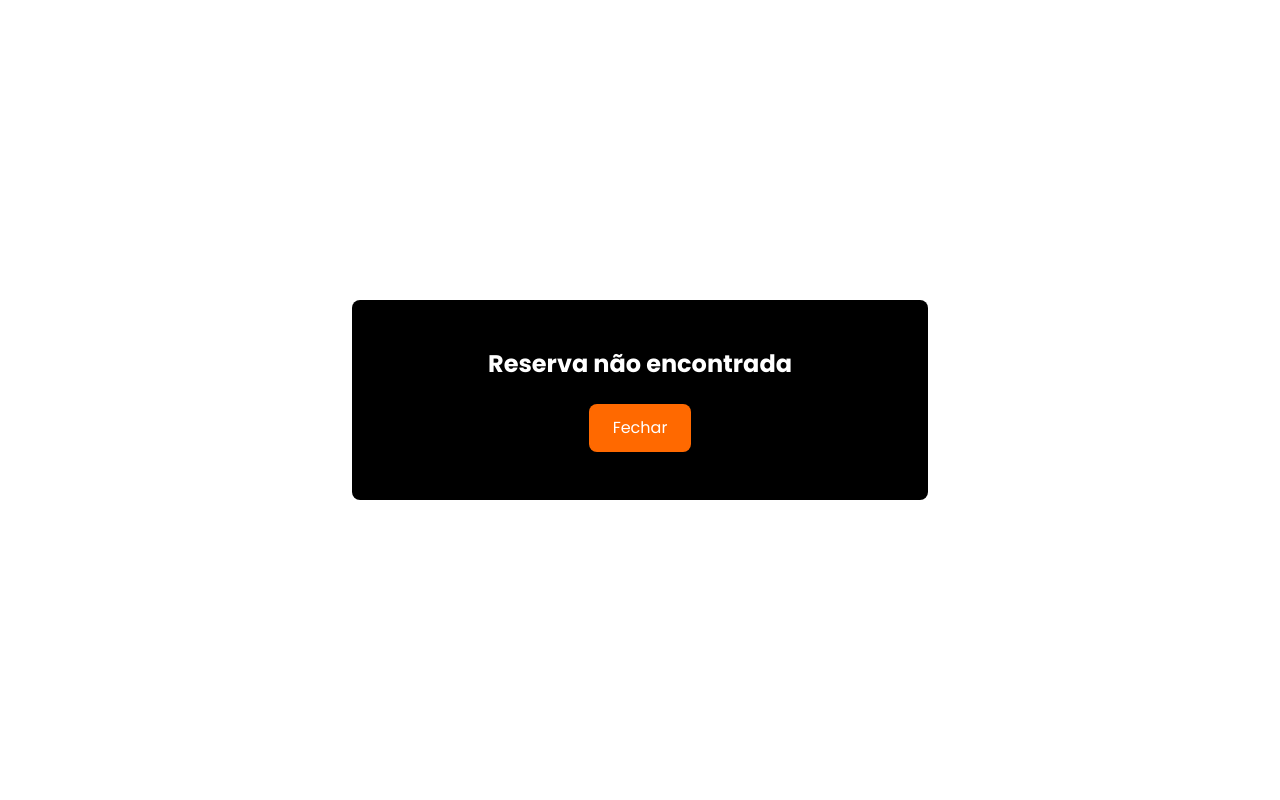
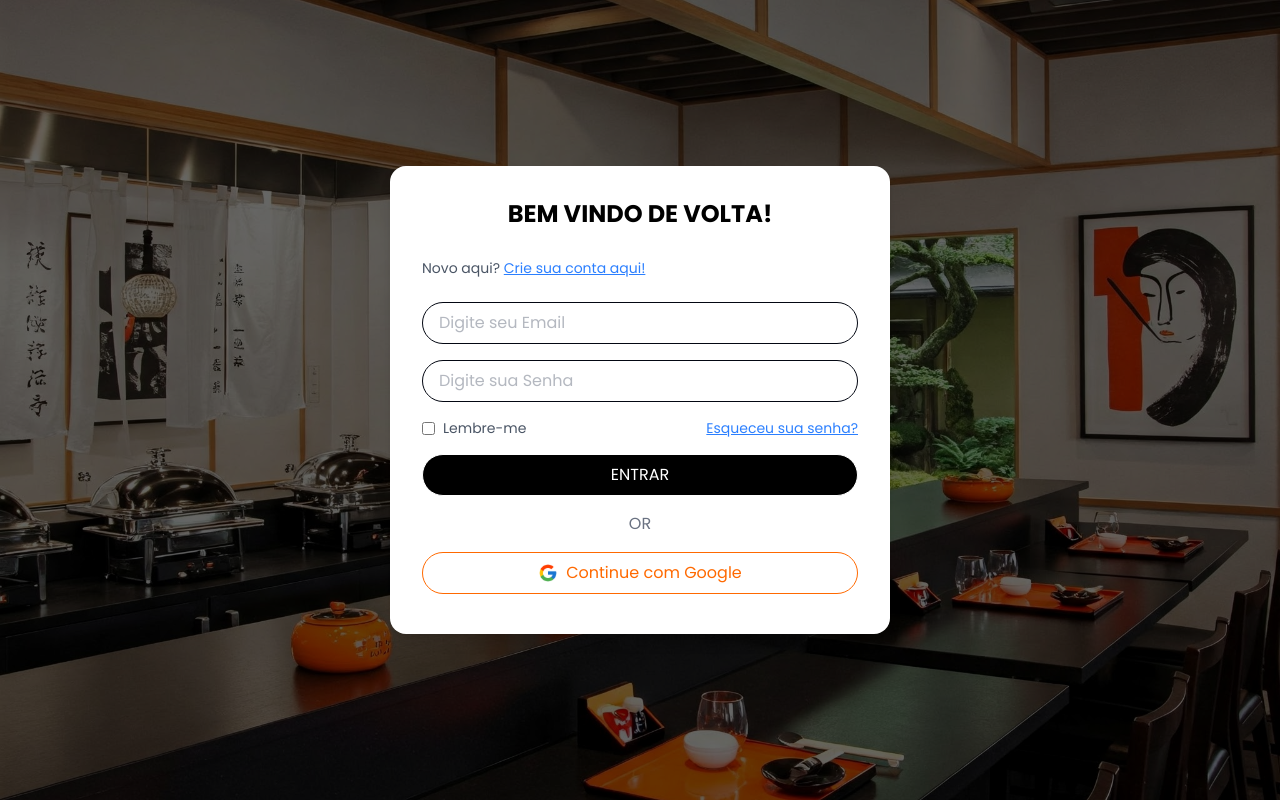
Before and after one commit to joaosilvaz/restaurant-reservation-frontend, a Next.js app in the folder restaurant-reservation/: page /delete in a window 1280 px wide. Built offline with nearby package versions, Linux system fonts and the light colour scheme.

Commit message:
[João] - Atualizando o login e cadastro, colocando verificação

```diff
--- a/restaurant-reservation/src/app/delete/page.tsx
+++ b/restaurant-reservation/src/app/delete/page.tsx
@@ -1,105 +1,110 @@
 "use client";
-import { useEffect, useState } from "react";
+import { useState } from "react";
+import { useRouter } from "next/navigation";
 
-interface Booking {
-    id: number;
-    telefoneCliente: string;
-    dataReserva: string;
-    horaReserva: string;
-    quantidadePessoas: number;
-    status: boolean;
-    mesa: number;
-}
+export default function LoginPage() {
+  const [email, setEmail] = useState("");
+  const [password, setPassword] = useState("");
+  const router = useRouter();
 
-export default function DeleteReservation() {
-    const [booking, setBooking] = useState<Booking | null>(null);
+  const isFormValid =
+    email.trim() !== "" &&
+    email.includes("@") &&
+    password.trim() !== "";
 
-    useEffect(() => {
-        const reserva = localStorage.getItem("reserva");
-        if (reserva) {
-            setBooking(JSON.parse(reserva));
-        }
-    }, []);
+  const handleGoogleLogin = () => {
+    window.location.href = "https://accounts.google.com/signin";
+  };
 
-    const handleDelete = async () => {
-        if (!booking) return;
-
-        const isConfirmed = window.confirm(
-            "Tem certeza que deseja excluir esta reserva? Esta ação não pode ser desfeita."
-        );
-
-        if (!isConfirmed) {
-            return;
-        }
+  const handleLogin = async () => {
     try {
-            const response = await fetch(`http://localhost:8080/bookings/${booking.id}`, {
-                method: "DELETE",
+      const response = await fetch("http://localhost:8080/usuarios", {
+        method: "POST",
+        headers: {
+          "Content-Type": "application/json",
+        },
+        body: JSON.stringify({
+          email,
+          password,
+        }),
       });
 
       if (response.ok) {
-                alert("Reserva excluída com sucesso!");
-                localStorage.removeItem("reserva");
-                window.location.href = "/#reservas";
+        // Aqui você pode redirecionar para a página principal
+        router.push("/");
       } else {
-                const errorText = await response.text();
-                console.error("Erro ao excluir reserva:", errorText);
-                alert("Erro ao excluir reserva: " + errorText);
+        alert("Email ou senha incorretos.");
       }
     } catch (error) {
-            console.error("Erro ao deletar reserva:", error);
-            alert("Erro inesperado ao excluir reserva.");
+      console.error("Erro ao fazer login:", error);
+      alert("Erro ao conectar com a API.");
     }
   };
 
-    if (!booking) {
   return (
-            <div className="fixed inset-0 flex items-center justify-center bg-white bg-opacity-50">
-                <div className="bg-black p-12 rounded-lg text-white max-w-xl w-full text-center">
-                    <h2 className="text-2xl font-bold">Reserva não encontrada</h2>
+    <div
+      className="flex justify-center items-center min-h-screen w-full bg-cover bg-center bg-black/60"
+      style={{
+        backgroundImage: "url('/images/bg-cadastro.jpg')",
+        backgroundBlendMode: "darken",
+      }}
+    >
+      <div className="bg-white p-8 rounded-2xl shadow-lg max-w-[500px] w-full">
+        <h2 className="text-2xl font-bold text-center mb-4 text-black pb-3">
+          BEM VINDO DE VOLTA!
+        </h2>
+        <p className="text-left text-sm text-gray-600 mb-6">
+          Novo aqui?{" "}
+          <a href="/cadastro" className="text-blue-500 underline">
+            Crie sua conta aqui!
+          </a>
+        </p>
+        <input
+          type="email"
+          placeholder="Digite seu Email"
+          maxLength={50}
+          value={email}
+          onChange={(e) => setEmail(e.target.value)}
+          className="w-full px-4 py-2 border border-gray-950 rounded-3xl mb-4 text-gray-500"
+        />
+        <input
+          type="password"
+          placeholder="Digite sua Senha"
+          maxLength={30}
+          value={password}
+          onChange={(e) => setPassword(e.target.value)}
+          className="w-full px-4 py-2 border border-gray-950 rounded-3xl mb-4 text-gray-500"
+        />
+        <div className="flex justify-between items-center mb-4">
+          <label className="flex items-center text-sm text-gray-600">
+            <input type="checkbox" className="mr-2 cursor-pointer" /> Lembre-me
+          </label>
+          <a href="#" className="text-blue-500 text-sm underline">
+            Esqueceu sua senha?
+          </a>
+        </div>
+
         <button
-                        onClick={() => (window.location.href = "/#reservas")}
-                        className="mt-6 bg-orange-500 text-white px-6 py-3 rounded-lg hover:bg-white hover:text-black cursor-pointer transition"
+          onClick={handleLogin}
+          disabled={!isFormValid}
+          className={`w-full py-2 rounded-3xl transition border ${isFormValid
+            ? "bg-black text-white hover:bg-white hover:text-black hover:border-black cursor-pointer"
+            : "bg-black text-white cursor-not-allowed"
+            }`}
         >
-                        Fechar
+          ENTRAR
+        </button>
+
+        <div className="text-center my-4 text-gray-500">OR</div>
+
+        <button
+          onClick={handleGoogleLogin}
+          className="w-full flex items-center justify-center border border-orange-500 text-orange-500 py-2 rounded-3xl mb-2 hover:bg-orange-500 hover:text-white transition cursor-pointer"
+        >
+          <img src="images/google.svg" alt="Google" className="w-5 h-5 mr-2" />{" "}
+          Continue com Google
         </button>
       </div>
     </div>
   );
 }
-
-    return (
-        <div className="fixed inset-0 flex items-center justify-center bg-white bg-opacity-50">
-            <div className="bg-black p-12 rounded-lg text-white max-w-xl w-full">
-                <h2 className="text-3xl font-bold text-center">
-                    Tem certeza que deseja excluir esta reserva?
-                </h2>
-                <p className="text-base text-white text-center mt-6">
-                    Essa ação não pode ser desfeita. Após a exclusão, os detalhes da
-                    reserva serão permanentemente removidos do sistema.
-                </p>
-
-                <div className="mt-10 text-lg text-center">
-                    <p><b>Data:</b> {booking.dataReserva}</p>
-                    <p><b>Horário:</b> {booking.horaReserva}</p>
-                    <p><b>Pessoas:</b> {booking.quantidadePessoas}</p>
-                    <p><b>Telefone:</b> {booking.telefoneCliente}</p>
-                </div>
-
-                <div className="flex justify-between mt-12 gap-4">
-                    <button
-                        onClick={handleDelete} // Chama a função handleDelete ao clicar no botão
-                        className="w-1/2 bg-white text-black font-bold py-3 rounded-lg hover:bg-black hover:text-white border border-white transition cursor-pointer"
-                    >
-                        Excluir Reserva
-                    </button>
-                    <button
-                        onClick={() => (window.location.href = "/#reservas")}
-                        className="w-1/3 bg-orange-500 text-white font-bold py-3 rounded-lg hover:bg-orange-600 transition cursor-pointer"
-                    >
-                        Fechar
-                    </button>
-                </div>
-            </div>
-        </div>
-    );
-}
--- a/restaurant-reservation/src/app/edit/page.tsx
+++ b/restaurant-reservation/src/app/edit/page.tsx
@@ -145,22 +145,6 @@ export default function EditReservation({ booking }: Props) {
             placeholder="Telefone"
           />
 
-          <input
-            type="text"
-            value={user}
-            onChange={(e) => setUser(e.target.value)}
-            className="w-full p-3 bg-white text-gray-700 rounded-lg focus:outline-none"
-            placeholder="Nome"
-          />
-
-          <input
-            type="email"
-            value={emailCliente}
-            onChange={(e) => setEmailCliente(e.target.value)}
-            className="w-full p-3 bg-white text-gray-700 rounded-lg focus:outline-none"
-            placeholder="Email"
-          />
-
           <div className="flex justify-between mt-4">
             <button
               type="submit"
--- a/restaurant-reservation/src/app/page.tsx
+++ b/restaurant-reservation/src/app/page.tsx
@@ -1,4 +1,4 @@
-
+"use client"
 import Hero from "@/components/banner";
 import Header from "../components/header";
 import About from "@/components/about";
--- a/restaurant-reservation/src/components/login.tsx
+++ b/restaurant-reservation/src/components/login.tsx
@@ -1,15 +1,36 @@
 "use client";
 import { useState } from "react";
 import Link from "next/link";
+import { useRouter } from "next/navigation";
 
 export default function LoginPage() {
   const [email, setEmail] = useState("");
   const [password, setPassword] = useState("");
+  const [error, setError] = useState("");
+  const router = useRouter();
 
-  const isFormValid = email.trim() !== "" && password.trim() !== "";
+  const isFormValid = email.trim() !== "" && email.includes("@") && password.trim() !== "";
 
-  const handleGoogleLogin = () => {
-    window.location.href = "https://accounts.google.com/signin";
+  const handleLogin = async (e: React.FormEvent) => {
+    e.preventDefault();
+    setError("");
+
+    try {
+      const response = await fetch("http://localhost:8080/usuarios");
+      const users = await response.json();
+
+      const user = users.find((u: any) => u.emailCliente === email && u.senha === password);
+
+
+      if (user) {
+        router.push("/");
+      } else {
+        setError("Email ou senha incorretos.");
+      }
+    } catch (err) {
+      console.error(err);
+      setError("Erro ao conectar com o servidor.");
+    }
   };
 
   return (
@@ -30,6 +51,7 @@ export default function LoginPage() {
             Crie sua conta aqui!
           </Link>
         </p>
+        <form onSubmit={handleLogin}>
           <input
             type="email"
             placeholder="Digite seu Email"
@@ -46,19 +68,9 @@ export default function LoginPage() {
             onChange={(e) => setPassword(e.target.value)}
             className="w-full px-4 py-2 border border-gray-950 rounded-3xl mb-4 text-gray-500"
           />
-        <div className="flex justify-between items-center mb-4">
-          <label className="flex items-center text-sm text-gray-600">
-            <input type="checkbox" className="mr-2 cursor-pointer" /> Lembre-me
-          </label>
-          <a href="#" className="text-blue-500 text-sm underline">
-            Esqueceu sua senha?
-          </a>
-        </div>
-        <Link
-          href={isFormValid ? "/" : "#"}
-          onClick={(e) => !isFormValid && e.preventDefault()}
-        >
+          {error && <p className="text-red-500 text-sm mb-2">{error}</p>}
           <button
+            type="submit"
             disabled={!isFormValid}
             className={`w-full py-2 rounded-3xl transition border ${
               isFormValid
@@ -68,14 +80,15 @@ export default function LoginPage() {
           >
             ENTRAR
           </button>
-        </Link>
-        <div className="text-center my-4 text-gray-500">OR</div>
+        </form>
+
+        <div className="text-center my-4 text-gray-500">OU</div>
 
         <button
-          onClick={handleGoogleLogin}
+          onClick={() => window.location.href = "https://accounts.google.com/signin"}
           className="w-full flex items-center justify-center border border-orange-500 text-orange-500 py-2 rounded-3xl mb-2 hover:bg-orange-500 hover:text-white transition cursor-pointer"
         >
-          <img src="images/google.svg" alt="Google" className="w-5 h-5 mr-2" />{" "}
+          <img src="images/google.svg" alt="Google" className="w-5 h-5 mr-2" />
           Continue com Google
         </button>
       </div>
```
Also changed, not shown: restaurant-reservation/src/components/register.tsx (+32 -21 lines). Lines whose indentation alone changed are shown as unchanged.
